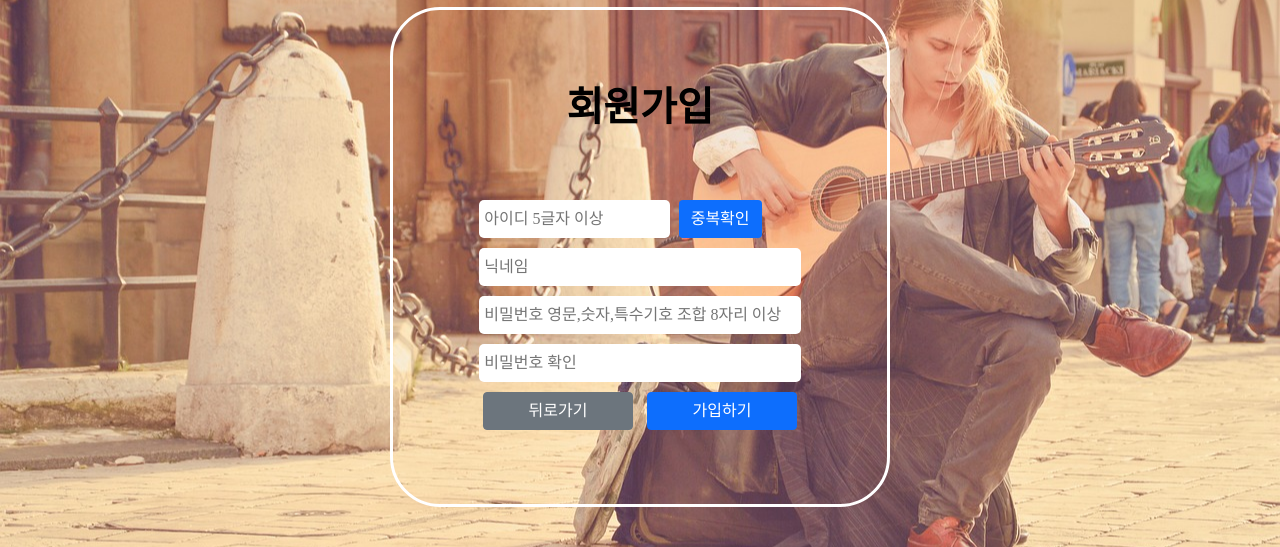
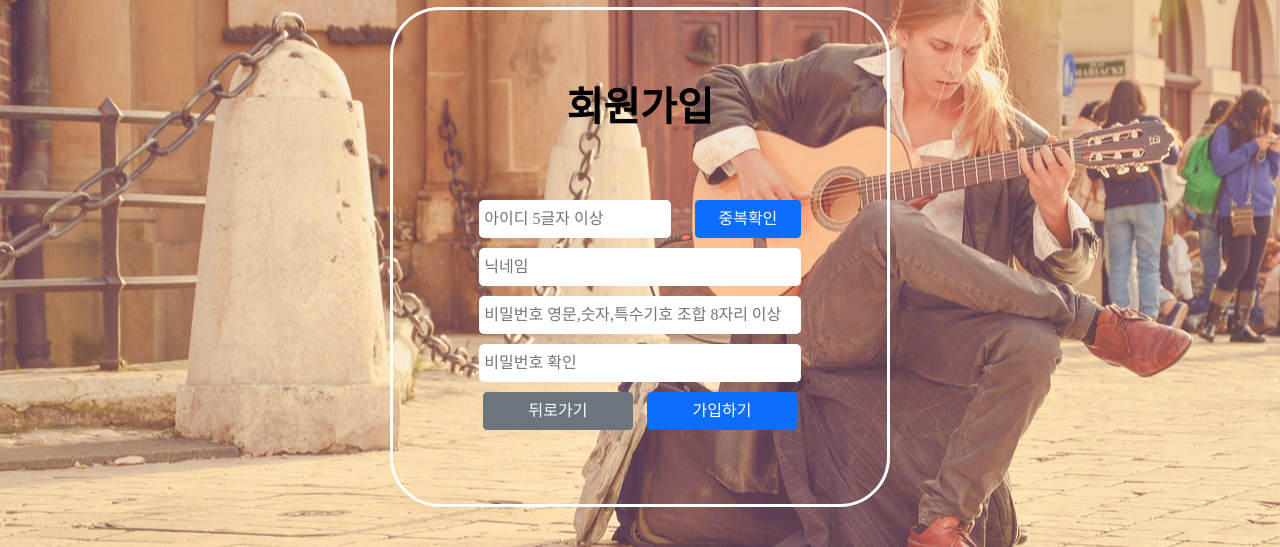
Before and after one commit to ironprayer/todays-music, a Flask app: page /join in a window 1280 px wide. Shown: the part 143-690 px from the top of the page. Run offline with Flask 3, Linux system fonts and the light colour scheme; some web fonts are replaced.

Commit message:
html, css 수정

```diff
--- a/app.py
+++ b/app.py
@@ -255,6 +255,7 @@ def writePost():
     title_receive = request.form["title_give"]
     music_link_receive = request.form["music_link_give"]
     content_receive = request.form["content_give"]
+    id = request.form["id_give"]
     ogtitle = ''
     ogimage = ''
     ogdesc = ''
@@ -283,7 +284,8 @@ def writePost():
         'content': content_receive,
         'ogtitle': ogtitle,
         'ogimage': ogimage,
-        'ogdesc': ogdesc
+        'ogdesc': ogdesc,
+        'userId': id
     }
 
     db.posts.insert_one(doc)
--- a/templates/pages/detail.html
+++ b/templates/pages/detail.html
@@ -17,7 +17,7 @@
     <script src="{{url_for('static', filename='js/banner.js')}}"></script>
     <link href="https://fonts.googleapis.com/css2?family=Gowun+Batang:wght@400;700&display=swap" rel="stylesheet" />
 
-    <title>Document</title>
+    <title>상세</title>
 
     <style>
         * {
--- a/templates/pages/join.html
+++ b/templates/pages/join.html
@@ -174,7 +174,7 @@
                 .then((res) => res.json())
                 .then((data) => {
                     alert(data["msg"]);
-                    location.href = "/main";
+                    location.href = "/login";
                 });
         }
     </script>
@@ -189,13 +189,14 @@
                 </div>
                 <div class="join_area row">
                     <div class="col-2" style="margin-top:5px"></div>
-                    <div class="col-8 row" style="margin-top:10px">
-                        <div class="col-8">
+                    <div class="col-5" style="margin-top:10px">
+                        <div class="col-12">
                         <input type="text" placeholder="아이디 5글자 이상" id="id" minlength="5" /></div>
-                        <div class="col-4"><input type="button" class="btn btn-primary" style="width:100%;" value="중복확인" onclick="get_id();">
-                        </input></div>
                     </div>
-                    <div class="col-2" style="margin-top:10px"></div>
+                    <div class="col-3" style="margin-top:10px">
+                        <button type="button" class="btn btn-primary col-12" style="width: 100%; height: 100%;" onclick="get_id();">중복확인</button>
+                    </div>
+                    <div class="col-2" style="margin-top:10px;"></div>
                     <div class="col-2" style="margin-top:10px"></div>
                     <div class="col-8" style="margin-top:10px">
                         <input type="text" placeholder="닉네임" id="name" />
--- a/templates/pages/my.html
+++ b/templates/pages/my.html
@@ -17,7 +17,7 @@
     <script src="{{url_for('static', filename='js/banner.js')}}"></script>
     <link href="https://fonts.googleapis.com/css2?family=Gowun+Batang:wght@400;700&display=swap" rel="stylesheet" />
 
-    <title>Document</title>
+    <title>마이</title>
 
     <style>
         * {
--- a/templates/pages/write.html
+++ b/templates/pages/write.html
@@ -18,7 +18,7 @@
 
     <link href="https://fonts.googleapis.com/css2?family=Gowun+Batang:wght@400;700&display=swap" rel="stylesheet" />
 
-    <title>Document</title>
+    <title>글쓰기</title>
 
     <style>
         * {
@@ -81,14 +81,15 @@
             let title = $("#title").val()
             let music_link = $("#music_link").val()
             let content = $("#content").val()
+            let id = getCookie("id")
 
-            console.log(region, temp_icon, temp, title, music_link, content)
             formData.append("region_give", region)
             formData.append("temp_icon_give", temp_icon)
             formData.append("temp_give", temp)
             formData.append("title_give", title)
             formData.append("music_link_give", music_link)
             formData.append("content_give", content)
+            formData.append("id_give", id)
 
             fetch('/posts', { method: "POST", body: formData, }).then((res) => res.json()).then((data) => {
                 alert(data["msg"])
--- a/templates/static/js/banner.js
+++ b/templates/static/js/banner.js
@@ -5,7 +5,7 @@ $(document).ready(function(){
 
     if(isLoggined){
         let id = getCookie("id")
-        top_right_text = `<a href="/my?id=${id}">내정보</a> / <a style="padding-right:10px" onclick='logout();'>로그아웃</a>`
+        top_right_text = `<a href="/my?id=${id}">내정보</a> / <a style="padding-right:10px" href="#" onclick='logout();'>로그아웃</a>`
     } else {
         top_right_text = '<a href="/join">회원가입</a> / <a style="padding-right:10px" href="/login">로그인</a>'
     }
@@ -38,6 +38,7 @@ var getCookie = function(name) {
 
 var logout = function() {
     deleteCookie("id")
+    alert("로그아웃 되었습니다.")
     window.location.href = window.location.protocol + "//" + window.location.host + "/main"
 }
 
```
Also changed, not shown: templates/pages/main.html (+17 -3 lines), templates/static/css/banner.css (+12 -0 lines).
